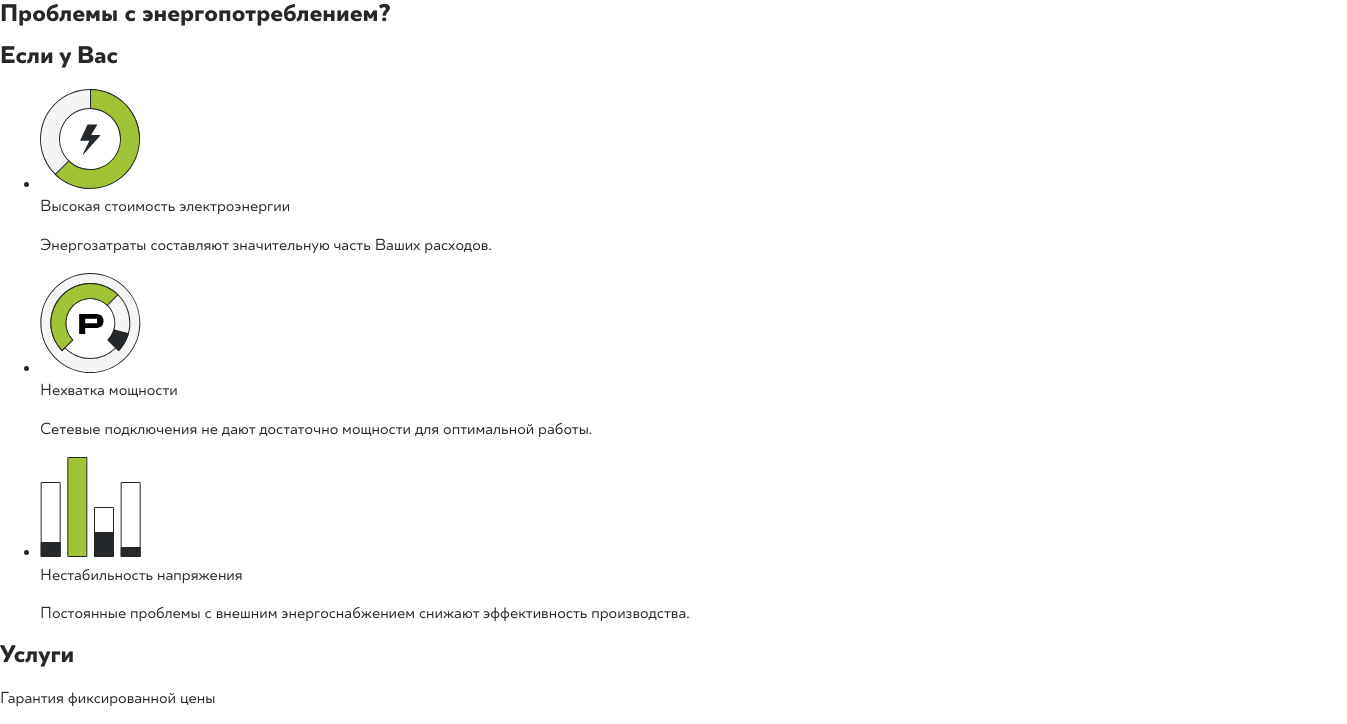
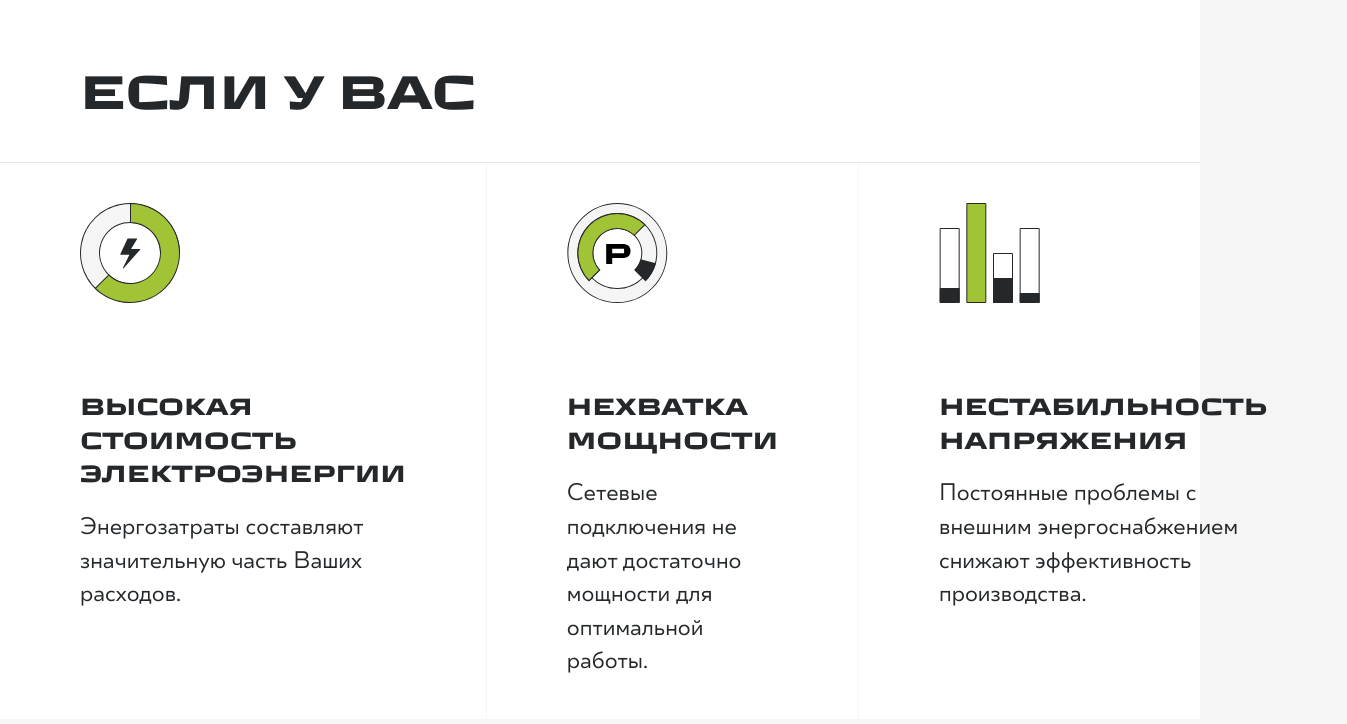
Before and after one commit to MaxVershilkin/Tehkreit, a plain HTML site: page index.html in a window 1280 px wide. Shown: the part 923-1647 px from the top of the page, 1347 px wide, since content can reach past the window. Drawn offline with Linux system fonts and the light colour scheme; files whose address does not match are found by name.

Commit message:
Was changed the conditions section.

```diff
--- a/index.html
+++ b/index.html
@@ -126,15 +126,17 @@
 
         <section class="conditions">
 
+          <div class="container">
+
             <div class="conditions__title-wrap title-wrap">
 
-            <h2 class="conditions__title visuzally-hidden">
-              Проблемы с энергопотреблением?
+              <h2 class="conditions__title visually-hidden">
+                Возможные проблемы с энергопотреблением
               </h2>
 
-            <h2 class="conditions__title title-h2">
+              <span class="conditions__title section-title">
                 Если у Вас
-            </h2>
+              </span>
 
             </div>
 
@@ -150,7 +152,7 @@
                   Высокая стоимость электроэнергии
                 </span>
 
-              <p class="conditions__description">
+                <p class="conditions__description paragraph">
                   Энергозатраты составляют значительную часть Ваших расходов.
                 </p>
 
@@ -158,15 +160,15 @@
 
               <li class="conditions__item">
 
-              <div class="conditions__graphics">
+                <div class="conditions__graphics paragraph">
                   <img class="conditions__icon" src="/images/img-icon-power-shortage.svg" alt="Нехватка мощности">
                 </div>
 
                 <span class="conditions__problem">
-                Нехватка мощности
+                  Нехватка<br>мощности
                 </span>
 
-              <p class="conditions__description">
+                <p class="conditions__description paragraph">
                   Сетевые подключения не дают достаточно мощности для оптимальной работы.
                 </p>
 
@@ -179,7 +181,7 @@
                 </div>
 
                 <span class="conditions__problem">
-                Нестабильность напряжения
+                  Нестабильность<br>напряжения
                 </span>
 
                 <p class="conditions__description">
@@ -190,13 +192,15 @@
 
             </ul>
 
+          </div>
+
         </section>
 
         <section class="services">
 
           <div class="services__title-wrap title-wrap">
 
-            <h2 class="services__title">
+            <h2 class="services__title section-title">
               Услуги
             </h2>
 
@@ -410,7 +414,7 @@
               Проекты
             </span>
 
-            <h2 class="projects__title title-h2">
+            <h2 class="projects__title section-title">
               Выполненные работы
             </h2>
 
@@ -511,7 +515,7 @@
               Наши
             </span>
 
-            <h2 class="customers__title title-h2">
+            <h2 class="customers__title section-title">
               Заказчики
             </h2>
 
@@ -673,7 +677,7 @@
 
           <div class="generators__title-wrap title-wrap">
 
-            <h2 class="generators__title title-h2">
+            <h2 class="generators__title section-title">
 
               <span class="generators__superscript superscript">
                 Производство
@@ -867,7 +871,7 @@
               Компания
             </span>
 
-            <span class="stats__title title-h2">
+            <span class="stats__title section-title">
               в цифрах
             </span>
 
@@ -951,7 +955,7 @@
                   Наши
                 </span>
 
-                <h2 class="partners__title title-h2">
+                <h2 class="partners__title section-title">
                   Партнёры
                 </h2>
 
@@ -1031,7 +1035,7 @@
 
           <div class="container">
 
-            <h2 class="about__title">
+            <h2 class="about__title section-title">
               Производство
             </h2>
 
@@ -1119,9 +1123,9 @@
               Часто задаваемые
             </span>
 
-            <span class="faq__title title-h2">
+            <h2 class="faq__title section-title">
               Вопросы
-            </span>
+            </р>
 
           </div>
 
@@ -1169,9 +1173,9 @@
 
         <section class="contacts">
 
-          <span class="contacts__title">
+          <h2 class="contacts__title section-title">
             Обратная связь
-          </span>
+          </h2>
 
           <span class="contacts__subtitle">
             Оставьте заявку и менеджеры свяжутся с Вами в ближайшее время
@@ -1261,6 +1265,9 @@
 
     <div class="side">
       <button class="side__button button button-up">
+        <svg class="side__button-icon" width="16" height="41" viewBox="0 0 16 41" fill="none" xmlns="http://www.w3.org/2000/svg">
+          <path d="M8.98274 0.292893C8.59222 -0.0976317 7.95905 -0.0976317 7.56853 0.292893L1.20457 6.65685C0.814041 7.04738 0.814041 7.68054 1.20457 8.07107C1.59509 8.46159 2.22825 8.46159 2.61878 8.07107L8.27563 2.41421L13.9325 8.07107C14.323 8.46159 14.9562 8.46159 15.3467 8.07107C15.7372 7.68054 15.7372 7.04738 15.3467 6.65685L8.98274 0.292893ZM9.27563 41L9.27563 0.999999L7.27563 0.999999L7.27563 41L9.27563 41Z" />
+        </svg>
         Прокрутка вверх
       </button>
     </div>
--- a/styles/index.css
+++ b/styles/index.css
@@ -80,14 +80,19 @@
 }
 
 :root {
+    --font-main: 'TT Smalls', Arial, sans-serif;
+    --font-optional: 'TT Autonomous', Arial, sans-serif;
+
     --color-primary: #25282A;
     --color-accent: #A1C437;
     --color-light: #fff;
     --color-optional-1: #585C61;
     --color-optional-2: #E6E6E6;
     --color-optional-3: #F5F5F5;
+
+    --spacing-x2: calc(1rem * 2);
     font-size: 16px;
-    font-family: 'TT Smalls', Arial, sans-serif;
+    font-family: var(--font-main);
     line-height: 140%;
 }
 
@@ -96,6 +101,28 @@ body {
     padding: 0;
 
     color: var(--color-primary);
+
+    background-color: var(--color-optional-3);
+}
+
+.paragraph {
+    margin: 0;
+
+    font-size: inherit;
+    line-height: inherit;
+}
+
+.visually-hidden {
+    position: absolute;
+    width: 1px;
+    height: 1px;
+    margin: -1px;
+    border: 0;
+    padding: 0;
+    white-space: nowrap;
+    clip-path: inset(100%);
+    clip: rect(0 0 0 0);
+    overflow: hidden;
 }
 
 
@@ -168,9 +195,24 @@ body {
     background-color: transparent;
 }
 
+/* Elements */
+
 .link {
     color: inherit;
     text-decoration: none;
+}
+
+.section-title {
+    font-family: var(--font-optional);
+    font-size: 3rem;
+    font-weight: bold;
+    line-height: 120%;
+    text-transform: uppercase;
+}
+
+.title-wrap {
+    padding: 5rem 2.5rem 2.5rem 5rem;
+    border-bottom: inset 1px var(--color-optional-2);
 }
 
 .list {
@@ -377,13 +419,14 @@ body {
     height: 1.5rem;
 
     border-radius: .75rem;
-border: solid 1px transparent       ;
+    border: solid 1px transparent       ;
     background-color: #fff;
 
     transition: border .4s ease-out;
 }
 
 .homepage__dot:hover, .homepage__dot:focus {
+    cursor: pointer;
     border-radius: .75rem;
     border: solid 1px var(--color-primary);
 }
@@ -431,6 +474,7 @@ border: solid 1px transparent       ;
 
 .homepage__arrow:hover,
 .homepage__arrow:focus {
+    cursor: pointer;
     opacity: 1;
     background-color: var(--color-accent);
 }
@@ -473,6 +517,59 @@ border: solid 1px transparent       ;
 
 .homepage__logo {
     height: 100%;
+}
+
+/* Conditions */
+
+.conditions {
+    background-color: var(--color-light);
+}
+
+.conditions__list {
+    display: flex;
+    margin: 0;
+    padding: 0;
+
+    list-style-type: none;
+}
+
+.conditions__list li {
+    display: flex;
+    flex-direction: column;
+    flex: auto;
+
+    box-sizing: border-box;
+}
+
+.conditions__list li:nth-child(2) {
+    border-right: solid 1px var(--color-optional-3);
+    border-left: solid 1px var(--color-optional-3);
+}
+
+.conditions__item {
+    padding: 2.5rem 5rem;
+    box-sizing: border-box;
+}
+
+.conditions__graphics {
+    margin-bottom: 5rem;
+}
+
+.conditions__problem {
+    margin-bottom: 1.25rem;
+
+    font-family: var(--font-optional);
+    font-size: 1.5rem;
+    line-height: 140%;
+    font-weight: bold;
+    text-transform: uppercase;
+}
+
+.conditions__description {
+    margin: 0;
+
+    font-size: 1.5rem;
+    line-height: 140%;
 }
 
 /* Contacts */
@@ -533,10 +630,18 @@ border: solid 1px transparent       ;
 }
 
 .side__button {
+    display: flex;
+    justify-content: center;
     height: 80px;
+
+    font-size: 0;
 
     border: none;
     outline: none;
     border-top-left-radius: 50%;
     background-color: var(--color-accent);
 }
+
+.side__button-icon path {
+    fill: var(--color-light);
+}
```
Also changed, not shown: images/img-icon-arrow-top.svg (added). Lines whose indentation alone changed are shown as unchanged.
